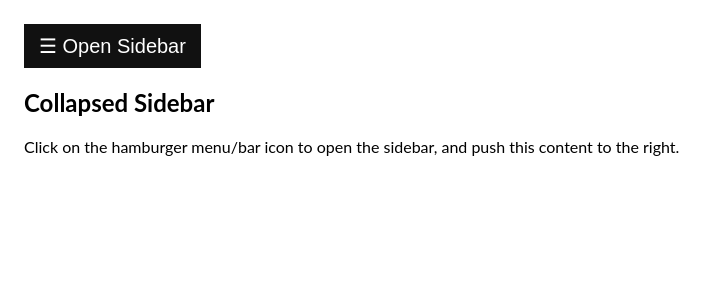
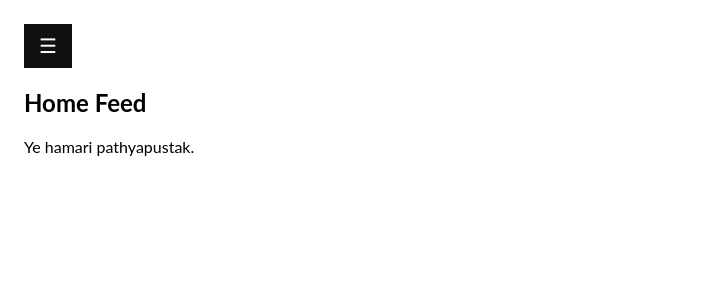
Before and after one commit to devatmanuscript/manuscript, a Flask app: page / in a window 1280 px wide. Shown: the top 300 px of the page, without its empty margins (0-712 px from the left). Run offline with Flask 2, Linux system fonts and the light colour scheme.

Commit message:
Update menubar.html

```diff
--- a/templates/menubar.html
+++ b/templates/menubar.html
@@ -77,9 +77,9 @@ body {
 </div>
 
 <div id="main">
-  <button class="openbtn" onclick="openNav()">☰ Open Sidebar</button>
-  <h2>Collapsed Sidebar</h2>
-  <p>Click on the hamburger menu/bar icon to open the sidebar, and push this content to the right.</p>
+  <button class="openbtn" onclick="openNav()">☰ </button>
+  <h2>Home Feed</h2>
+  <p>Ye hamari pathyapustak.</p>
 </div>
 
 <script>
```
